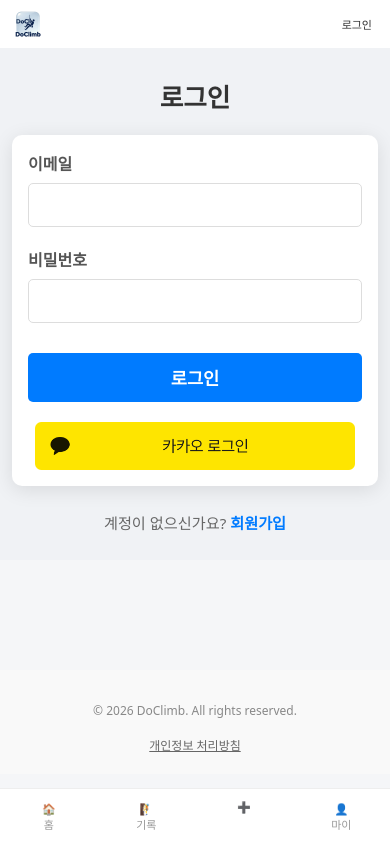
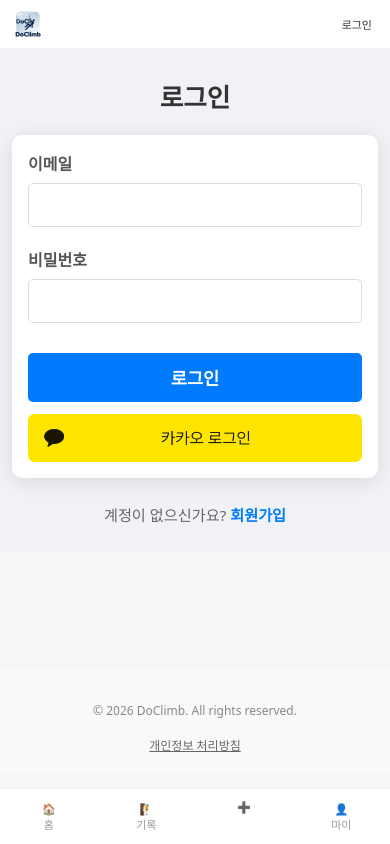
Before and after one commit to wdv96wdv/Doclimb, a React (Vite) app in the folder doclimb-app/: page /login in a window 390 px wide. Built offline with nearby package versions, Linux system fonts and the light colour scheme.

Commit message:
카톡로그인 끝

```diff
--- a/doclimb-app/src/pages/Login/Login.jsx
+++ b/doclimb-app/src/pages/Login/Login.jsx
@@ -25,7 +25,7 @@ function Login() {
       const { data, error } = await supabase.auth.signInWithOAuth({
         provider: "kakao",
         options: {
-          redirectTo: `${window.location.origin}/`,
+          redirectTo: `https://doclimb.vercel.app/`,
         },
       });
       if (error) throw error;
@@ -134,13 +134,12 @@ function Login() {
           {loading ? "이동 중..." : "로그인"}
         </button>
 
-        <div style={{ display: 'flex', justifyContent: 'center', marginTop: '20px' }}>
-          {/* 2. 기존 <button> 대신 <img> 태그 사용 */}
+        <div className={styles.kakaoLoginContainer}>
           <img
             src={kakaoLoginImage}
             alt="카카오 로그인"
             onClick={handleKakaoLogin}
-            style={{ cursor: 'pointer', width: 'auto', height: '48px' }} // 높이는 디자인에 맞게 조절하세요
+            className={styles.kakaoLoginButton}
           />
         </div>
       </form>
--- a/doclimb-app/src/pages/Login/Login.module.css
+++ b/doclimb-app/src/pages/Login/Login.module.css
@@ -55,18 +55,21 @@
   }
 }
 
-.inputGroup { /* Styling for each input's wrapper, consistent with Join.module.css */
+.inputGroup {
+  /* Styling for each input's wrapper, consistent with Join.module.css */
   margin-bottom: 20px;
 }
 
-.label { /* Styling for input labels, consistent with Join.module.css */
+.label {
+  /* Styling for input labels, consistent with Join.module.css */
   display: block;
   margin-bottom: 8px;
   color: #555;
   font-weight: 600;
 }
 
-.input { /* Styling for input fields, consistent with Join.module.css */
+.input {
+  /* Styling for input fields, consistent with Join.module.css */
   width: 100%;
   padding: 12px;
   border: 1px solid #ddd;
@@ -87,7 +90,8 @@
   border: 1px solid #f5c6cb;
   padding: 10px;
   border-radius: 5px;
-  margin-bottom: 20px; /* Consistent with Join.module.css */
+  margin-bottom: 20px;
+  /* Consistent with Join.module.css */
   text-align: center;
   font-size: 0.9em;
 }
@@ -98,10 +102,12 @@
   text-align: center;
 }
 
-.button { /* Styling for buttons, consistent with Join.module.css */
+.button {
+  /* Styling for buttons, consistent with Join.module.css */
   background-color: #007bff;
   color: white;
-  padding: 12px 20px; /* Consistent with Join.module.css */
+  padding: 12px 20px;
+  /* Consistent with Join.module.css */
   border: none;
   border-radius: 5px;
   font-size: 1.1em;
@@ -122,7 +128,8 @@
 }
 
 .registerLink {
-  margin-top: 25px; /* Consistent with Join.module.css's .loginLink */
+  margin-top: 25px;
+  /* Consistent with Join.module.css's .loginLink */
   color: #666;
   font-size: 0.95em;
 }
@@ -170,20 +177,48 @@
   opacity: 0.6;
 }
 
-.kakaoBtn {
+/* Login.module.css */
+
+.kakaoLoginContainer {
+  display: flex;
+  justify-content: center;
+  margin-top: 15px;
+  /* 파란 버튼(margin-top: 10px)과 조화롭게 조절 */
   width: 100%;
-  margin-top: 12px;
-  padding: 12px 20px;
-  background-color: #fee500;
-  color: #191919;
-  border: none;
-  border-radius: 6px;
-  font-size: 1rem;
-  font-weight: 600;
-  cursor: pointer;
-  transition: background-color 0.2s;
 }
 
-.kakaoBtn:hover {
-  background-color: #fada0a;
+.kakaoLoginButton {
+  cursor: pointer;
+  transition: transform 0.2s ease, opacity 0.2s ease;
+
+  /* [핵심] 파란색 버튼(.button)과 동일한 너비 규칙 적용 */
+  width: 100%;
+  /* max-width를 400px(폼의 최대 너비) 안에서 파란 버튼과 동일하게 작동하도록 설정 */
+  height: 50px;
+  /* 파란 버튼의 높이와 시각적으로 맞춤 */
+
+  /* 이미지가 찌그러지지 않고 영역을 꽉 채우도록 설정 */
+  object-fit: fill;
+  border-radius: 5px;
+  /* 파란 버튼의 border-radius와 통일 */
 }
+
+.kakaoLoginButton:hover {
+  opacity: 0.9;
+  /* 파란 버튼의 효과와 비슷하게 그림자 추가 가능 */
+  box-shadow: 0 4px 10px rgba(255, 235, 0, 0.3);
+}
+
+/* 모바일 전용 미세 조정 */
+@media (max-width: 480px) {
+  .kakaoLoginContainer {
+    margin-top: 12px;
+    /* .form의 패딩이 이미 있으므로 중복 패딩은 제거하여 너비를 맞춤 */
+    padding: 0;
+  }
+
+  .kakaoLoginButton {
+    /* 모바일에서 파란 버튼이 작아지는 비율에 맞춰 높이 살짝 조정 가능 */
+    height: 48px;
+  }
+}
```
